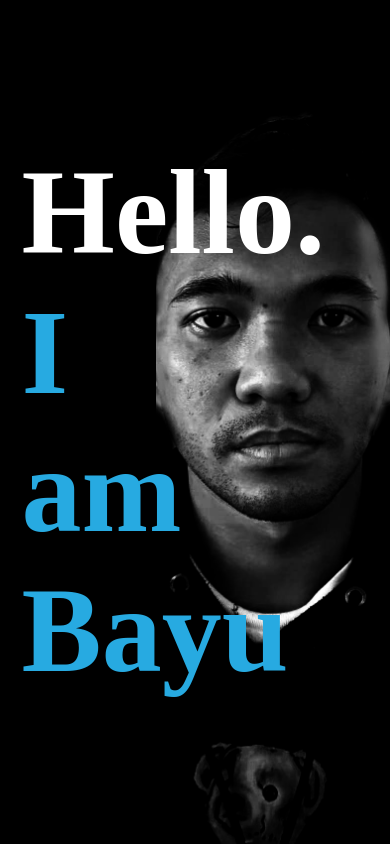
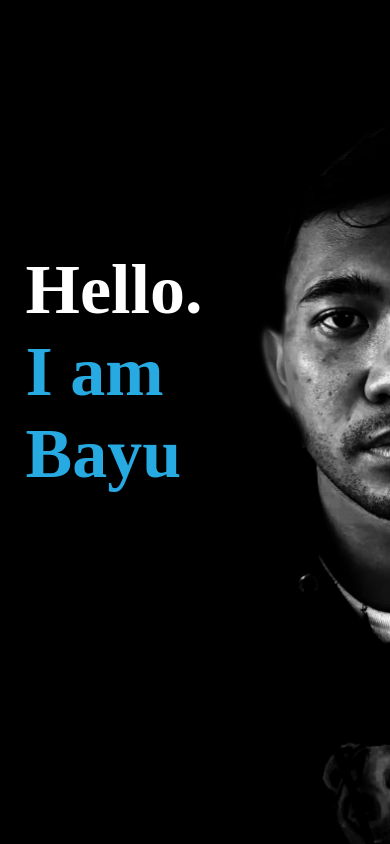
Before and after one commit to gorillaworkout/NewGorillaworkoutPortofolio, a React (Create React App) app: page /home in a window 390 px wide. Built offline with nearby package versions, Linux system fonts and the light colour scheme.

Commit message:
update mobile dikit

```diff
--- a/package.json
+++ b/package.json
@@ -21,7 +21,7 @@
   },
   "scripts": {
     "start": "react-scripts start",
-    "build": "react-scripts build",
+    "build": "CI=false && react-scripts build",
     "test": "react-scripts test",
     "eject": "react-scripts eject"
   },
--- a/src/Pages/Home.jsx
+++ b/src/Pages/Home.jsx
@@ -1,5 +1,5 @@
 import React,{useState,useEffect} from 'react'
-import './Home.scss'
+import '../Styles/Home.scss'
 import GorillaLogo from '../Assets/newbggw.png'
 import ImgEffect from '../Components/Effect/img_effect'
 import Linkedin from '../Assets/linkedin.png'
@@ -65,11 +65,14 @@ export default function Home(){
                     </button>
 
                     }
+                    <div className="btn-menu-mobile">
+
+                    </div>
 
                 </div>
                 <div className="box-img-home">
+                </div>
 
-                </div>
             </div>
         </>
     )
--- a/src/Pages/LoadingAwal/LoadingAwal.jsx
+++ b/src/Pages/LoadingAwal/LoadingAwal.jsx
@@ -1,5 +1,5 @@
 import React, { Component } from 'react'
-import './LoadingAwal.scss'
+import '../../Styles/LoadingAwal.scss'
 import {Link,NavLink} from 'react-router-dom'
 import Jello from 'react-reveal/Jello';
 
--- a/src/Pages/Home.scss
+++ b/src/Styles/Home.scss
@@ -1,6 +1,7 @@
 $background:linear-gradient(113.49deg, #984D38 -30.3%, #181E41 58.12%);
 $newBackground:linear-gradient(113.49deg,#27aae1 -30.3%,#264274 58.12% );
 $newBackground-2:linear-gradient(113.49deg,#181E41 -30.3%,#27aae1 58.12% );
+@import 'media_queries';
 
 body{
     -webkit-font-smoothing:antialiased;
@@ -15,6 +16,37 @@ body{
     flex-direction: row;
     justify-content: center;
     align-items: center;
+
+    @include mobile450{
+        .menu-home {
+            width:50% !important;
+
+            .hello {
+                width:100%;
+                // background-color: red !important;
+                font-size:70px !important;
+            }
+            .iam{
+                font-size:70px !important
+            }
+            .bayu{
+                font-size:70px !important;
+            }
+        }
+        .box-img-home{
+            width:50% !important;
+            background-position: left 25% bottom 20% !important;
+
+        }
+        .btn-menu-mobile {
+            display: flex !important;;
+            position: relative !important;
+            bottom : 0 !important;
+            width:100%;
+            height:100px !important;
+            // border:1px solid pink;
+        }
+    }
 
     .menu-home{
         width:40%;
@@ -92,6 +124,7 @@ body{
                 // width:100%;
             }
         }
+
     }
     .box-img-home{
         width:60%;
@@ -105,6 +138,9 @@ body{
         position: relative;
         // top:-100px;
         // background-size: 100% 100%;
+    }
+    .btn-menu-mobile {
+        display: none;
     }
 }
 
--- /dev/null
+++ b/src/Styles/media_queries.scss
@@ -0,0 +1,24 @@
+@mixin tablet{ // 768px
+    @media screen and (max-width:768px){
+        @content;
+    }
+}
+
+@mixin tablet600{
+    @media screen and (max-width:600px) {
+        @content;
+    }
+}
+
+@mixin mobile450{
+    @media screen and (max-width:420px) {
+        @content;
+    }
+}
+
+
+@mixin mobile {
+    @media screen  and (max-width:280px) {
+        @content;
+    }
+}
```
Also changed, not shown: src/Pages/About/About.jsx (added), src/Styles/About.scss (added), src/Styles/LoadingAwal.scss (renamed from src/Pages/LoadingAwal/LoadingAwal.scss), 1 other file (tests, documents, lock files or other folders).
